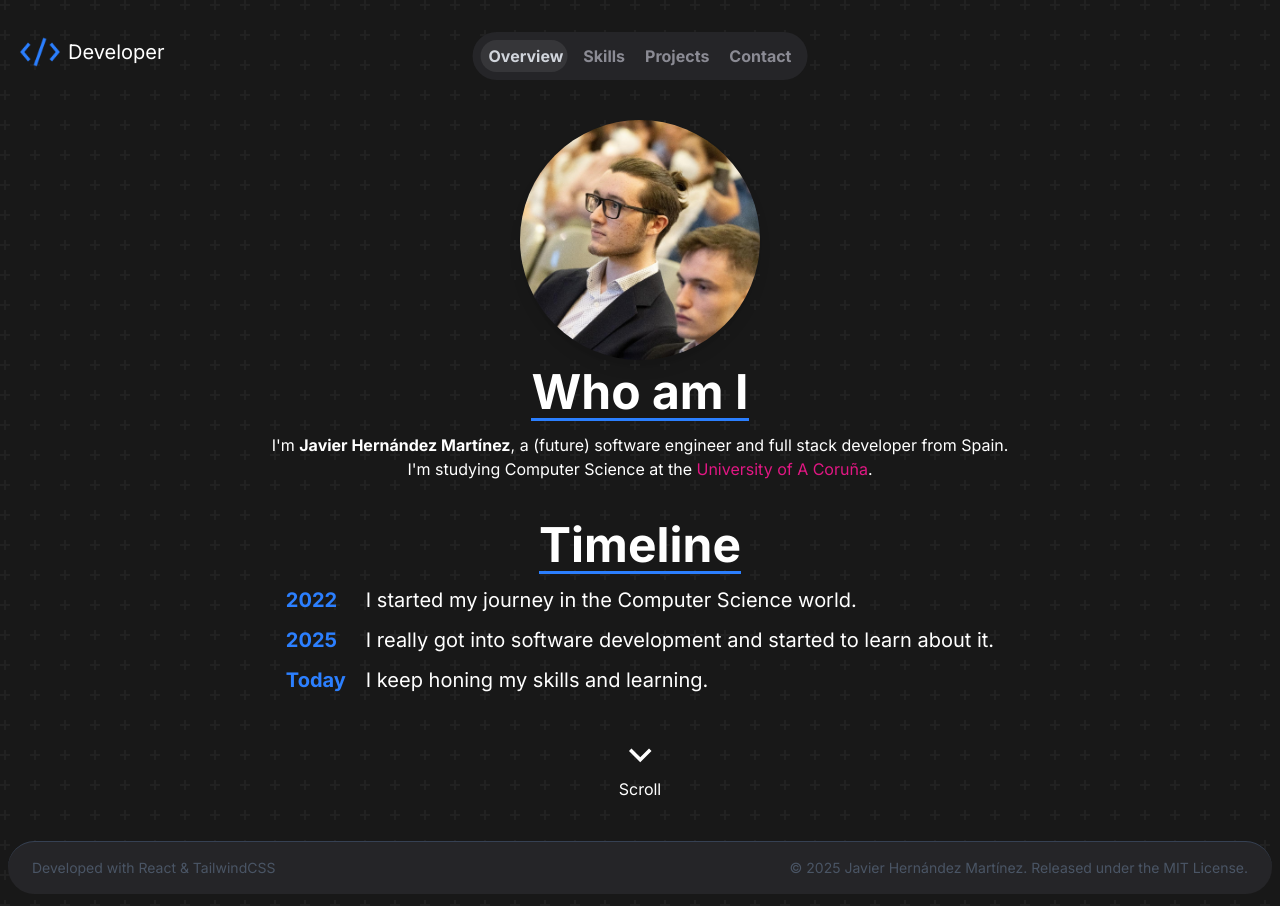
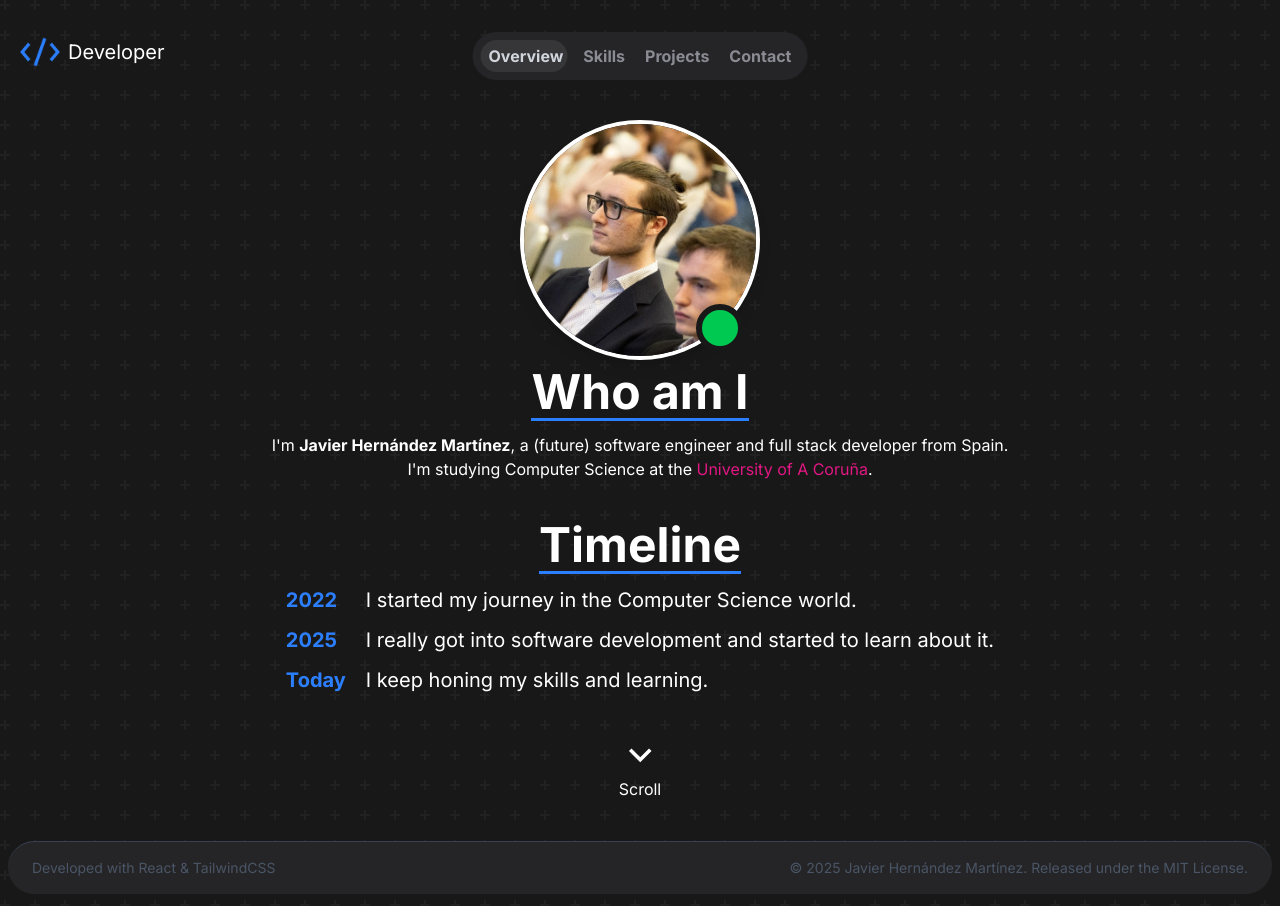
Before and after one commit to Croking09/croking09.github.io, a React (Vite) app: page / in a window 1280 px wide. Built offline with nearby package versions, Linux system fonts and the light colour scheme.

Commit message:
Added discord-like status to pfp

```diff
--- a/src/Pages/Overview/Overview.jsx
+++ b/src/Pages/Overview/Overview.jsx
@@ -1,15 +1,10 @@
 import ScrollIndicator from "./components/ScrollIndicator";
-
-import profileImg from "../../assets/profile.jpg";
+import ProfileImg from "./components/ProfileImg";
 
 function Overview() {
   return (
     <div className="flex flex-col items-center justify-center">
-      <img
-        src={profileImg}
-        alt="Profile"
-        className="w-60 h-60 rounded-full object-cover mb-2 shadow-lg"
-      />
+      <ProfileImg />
 
       <h1 className="title blueunderline">Who am I</h1>
       <div className="pt-3 text-center px-2">
--- /dev/null
+++ b/src/Pages/Overview/components/ProfileImg.jsx
@@ -0,0 +1,16 @@
+import profileImg from "../../../assets/profile.jpg";
+
+function ProfileImg() {
+  return (
+    <div className="relative">
+      <img
+        src={profileImg}
+        alt="Profile"
+        className="w-60 h-60 rounded-full object-cover mb-2 shadow-lg border-white border-4 border-solid"
+      />
+      <div className="absolute bottom-4 right-4 w-12 h-12 rounded-full bg-green-500 border-6 border-bg" />
+    </div>
+  );
+}
+
+export default ProfileImg;
```
Also changed, not shown: src/app.css (+2 -1 lines).
